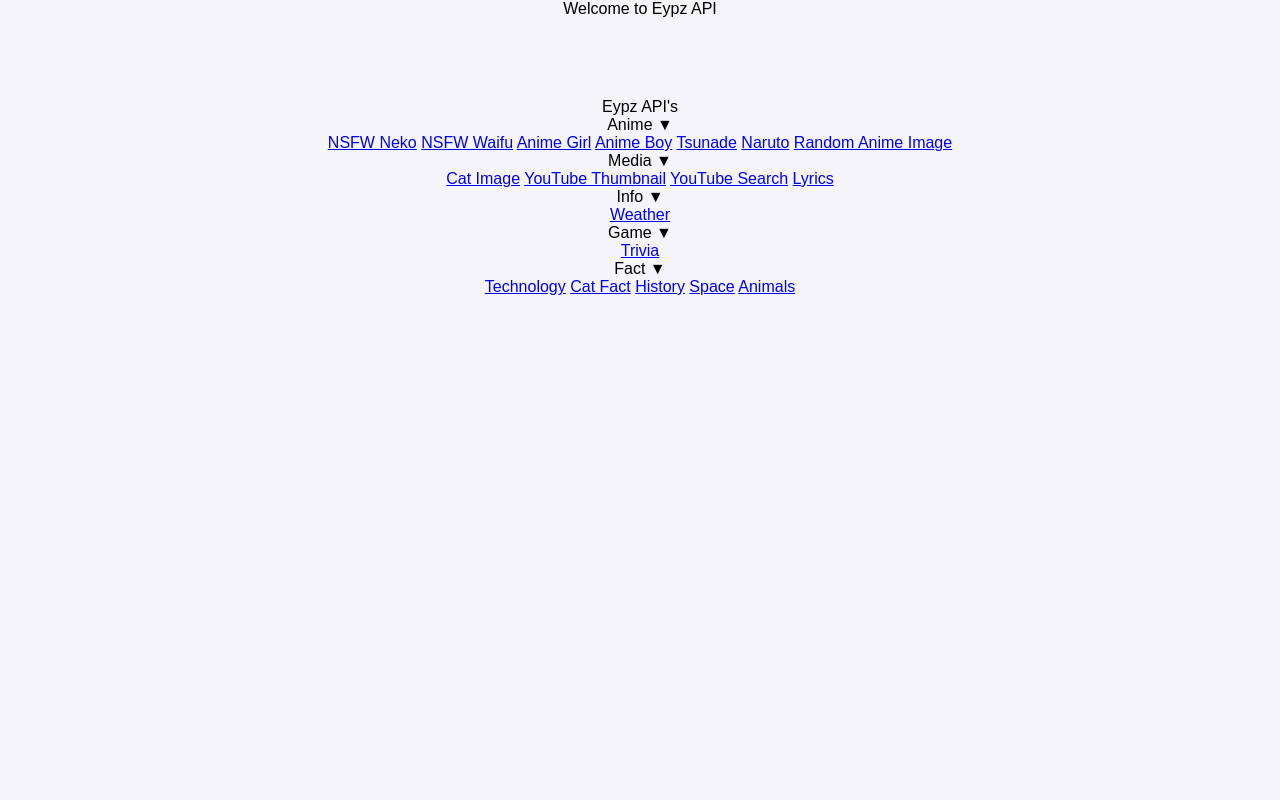
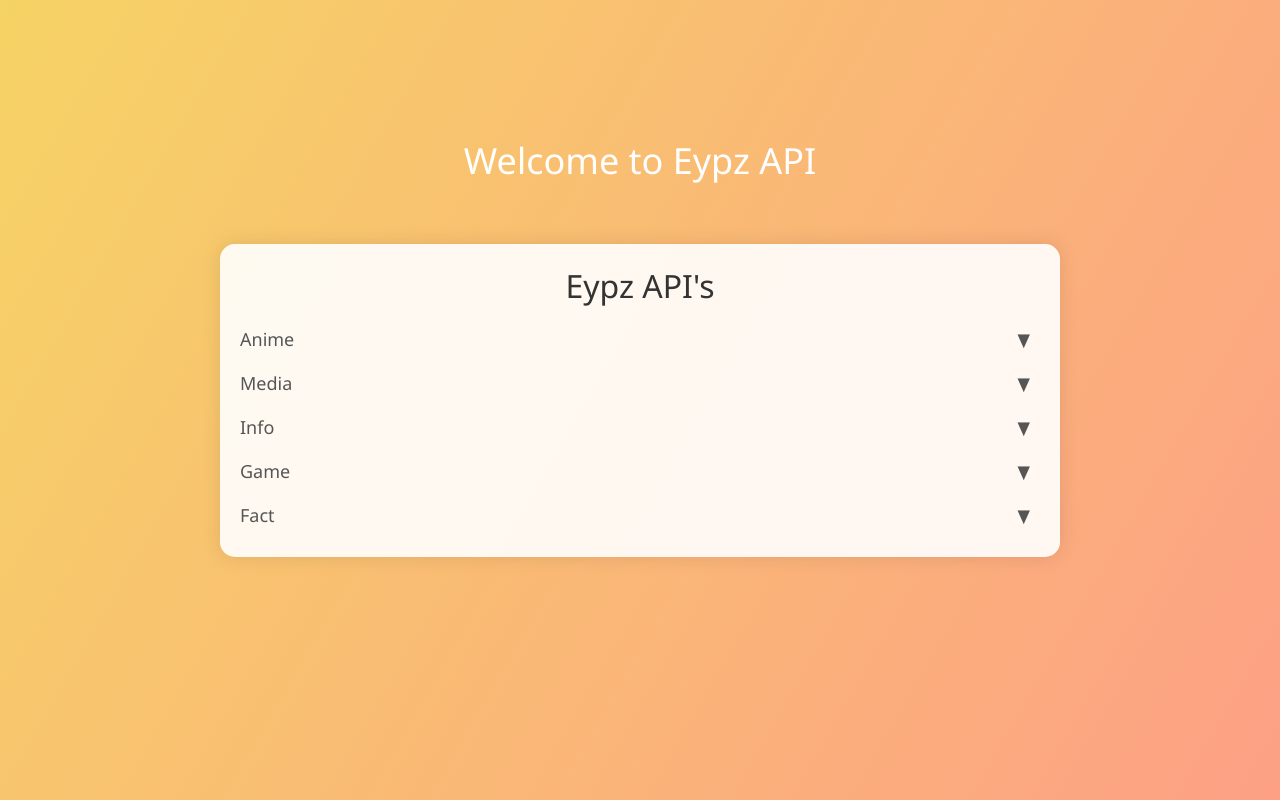
Before and after one commit to eypzffx/api-eypz, a Flask app: page / in a window 1280 px wide. Run offline with Flask 2, Linux system fonts and the light colour scheme.

Commit message:
Update style.css

```diff
--- a/static/style.css
+++ b/static/style.css
@@ -1,102 +1,109 @@
 body {
-    font-family: Arial, sans-serif;
-    background-color: #f4f4f9;
+    font-family: 'Segoe UI', Tahoma, Geneva, Verdana, sans-serif;
     margin: 0;
     padding: 0;
-    text-align: center;
+    background: linear-gradient(120deg, #f6d365 0%, #fda085 100%);
+    display: flex;
+    justify-content: center;
+    align-items: center;
+    height: 100vh;
+    overflow: hidden;
 }
-.container {
-    padding: 20px;
-    animation: fadeIn 2s ease-in-out;
-    margin-top: 60px; /* Add space for the GitHub icon */
-}
-h1 {
-    margin-top: 0;
-    color: #333;
-    animation: slideInDown 1s ease-in-out;
-}
-.contact-title {
-    font-size: 24px;
-    color: #333;
-    margin: 20px 0;
-}
-.email-button, .whatsapp-button {
-    padding: 10px 20px;
-    background-color: #77c3ec;
-    color: #fff;
-    border: none;
-    border-radius: 5px;
-    text-decoration: none;
-    font-size: 16px;
-    display: inline-block;
-    margin: 10px;
-    transition: background-color 0.3s, transform 0.3s;
-    cursor: pointer;
-}
-.email-button {
-    background-color: #77c3ec;
-}
-.email-button:hover {
-    background-color: #5aa6d1;
-}
-.whatsapp-button {
-    background-color: #25D366;
-}
-.whatsapp-button:hover {
-    background-color: #1DA851;
-}
-.github-icon {
-    width: 24px;
-    height: 24px;
-    transition: transform 0.3s;
-    position: fixed;
-    top: 10px;
-    left: 10px;
-    z-index: 1000;
-}
-.github-icon:hover {
-    transform: scale(1.1);
-}
-.dino-container {
-    margin-top: 20px;
-    margin-bottom: 20px;
-    padding: 10px;
-    background-color: #fff;
-    border-radius: 15px;
-    box-shadow: 0 0 10px rgba(0, 0, 0, 0.1);
-    overflow: hidden;
-    max-width: 90%;
-    margin-left: auto;
-    margin-right: auto;
-}
-iframe {
-    border: none;
-    width: 100%;
-    height: 400px;
-    border-radius: 15px;
-}
-footer {
-    margin-top: 20px;
-    background: #333;
-    color: #fff;
-    padding: 5px;
-    font-size: 12px;
-}
-@keyframes slideInDown {
-    from {
-        transform: translateY(-100%);
-        opacity: 0;
-    }
-    to {
-        transform: translateY(0);
-        opacity: 1;
-    }
+.welcome-message {
+    position: absolute;
+    top: 20%;
+    left: 50%;
+    transform: translate(-50%, -50%);
+    font-size: 36px;
+    color: #ffffff;
+    opacity: 0;
+    animation: fadeIn 2s forwards;
 }
 @keyframes fadeIn {
     from {
         opacity: 0;
+        transform: translate(-50%, -70%);
     }
     to {
         opacity: 1;
+        transform: translate(-50%, -50%);
     }
 }
+.container {
+    background-color: rgba(255, 255, 255, 0.9);
+    border-radius: 15px;
+    box-shadow: 0 0 20px rgba(0, 0, 0, 0.1);
+    overflow: hidden;
+    width: 80%;
+    max-width: 800px;
+    padding: 20px;
+    opacity: 0;
+    animation: fadeInContainer 2s 2s forwards; /* Delay to ensure welcome message shows first */
+}
+@keyframes fadeInContainer {
+    from {
+        opacity: 0;
+        transform: translateY(20px);
+    }
+    to {
+        opacity: 1;
+        transform: translateY(0);
+    }
+}
+.header {
+    text-align: center;
+    margin-bottom: 20px;
+}
+.main-title {
+    font-size: 32px;
+    color: #333;
+    margin: 0;
+}
+.subtitle {
+    font-size: 18px;
+    color: #555;
+    margin: 10px 0;
+    text-align: left;
+    cursor: pointer;
+    position: relative;
+    user-select: none;
+    padding-right: 30px;
+}
+.arrow {
+    display: inline-block;
+    margin-left: 10px;
+    transition: transform 0.3s ease;
+    position: absolute;
+    right: 10px;
+    top: 50%;
+    transform: translateY(-50%);
+}
+.subtitle.expanded .arrow {
+    transform: rotate(180deg);
+}
+.buttons {
+    display: flex;
+    flex-direction: column;
+    align-items: flex-start;
+    gap: 10px;
+    max-height: 0;
+    overflow: hidden;
+    transition: max-height 0.3s ease;
+}
+.buttons.expanded {
+    max-height: 300px; /* Adjust as needed */
+}
+.button {
+    display: inline-block;
+    padding: 10px 20px;
+    text-decoration: none;
+    color: white;
+    background-color: #007BFF;
+    border-radius: 5px;
+    font-size: 16px;
+    transition: background-color 0.3s ease, transform 0.3s ease;
+}
+.button:hover {
+    background-color: #0056b3;
+    transform: translateY(-2px);
+}
```
